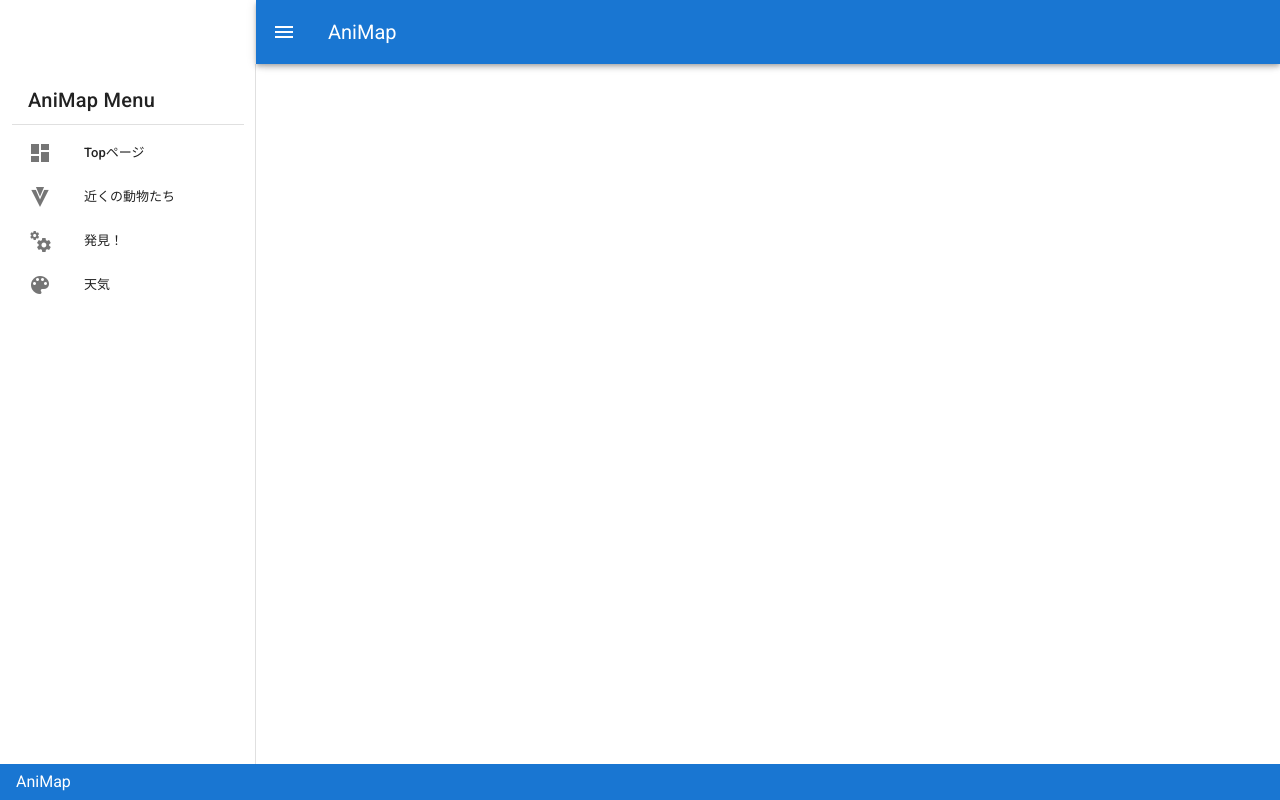
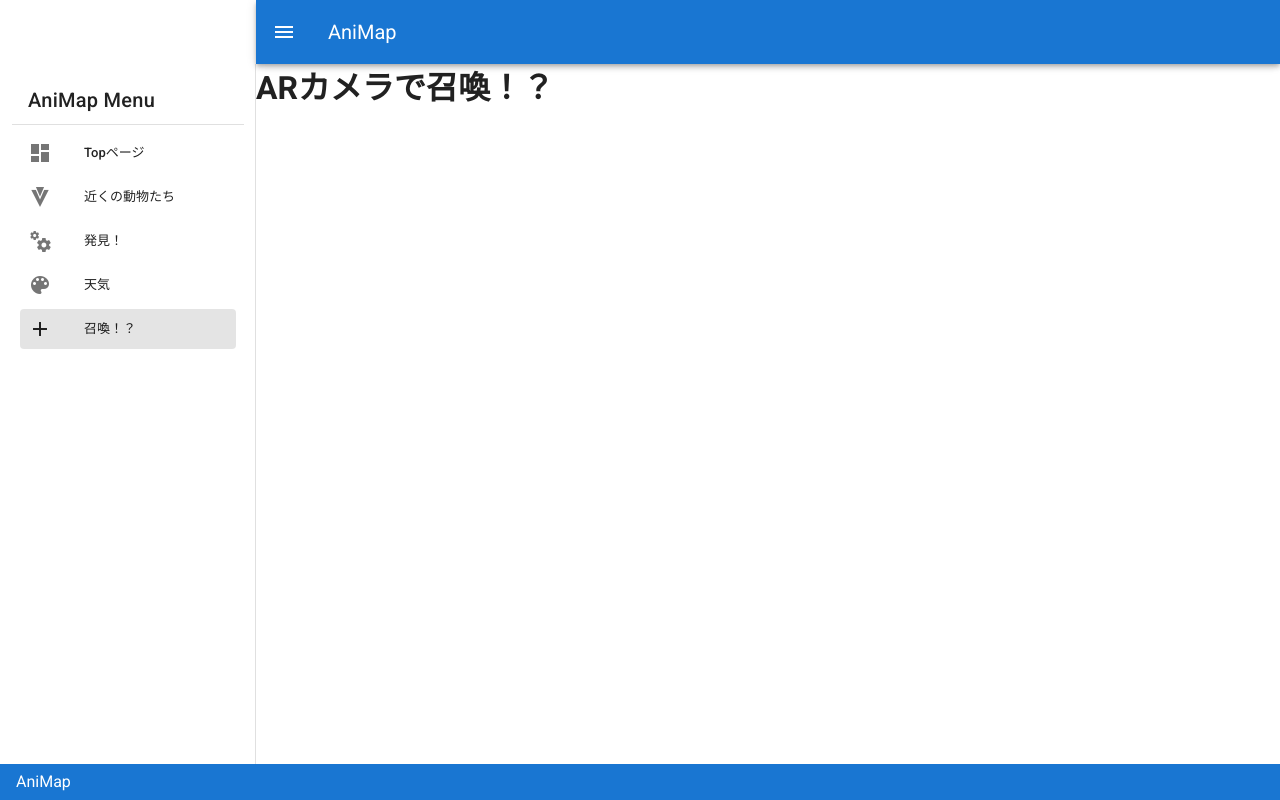
Before and after one commit to shuuuu10-01/AniMap-frontend, a Vue app: page /arcamera in a window 1280 px wide. Built offline with nearby package versions, Linux system fonts and the light colour scheme.

Commit message:
AR部分の作成

```diff
--- a/package.json
+++ b/package.json
@@ -8,6 +8,7 @@
     "lint": "vue-cli-service lint"
   },
   "dependencies": {
+    "@mdi/js": "^5.5.55",
     "core-js": "^3.6.5",
     "vue": "^2.6.11",
     "vue-router": "^3.2.0",
--- a/src/App.vue
+++ b/src/App.vue
@@ -1,5 +1,6 @@
 <template>
   <v-app>
+    <div id="Leftmenu">
       <v-navigation-drawer app v-model="drawer" clipped>
         <v-container>
           <v-list-item>
@@ -26,6 +27,7 @@
         <v-app-bar-nav-icon @click="drawer=!drawer"></v-app-bar-nav-icon>
         <v-toolbar-title>AniMap</v-toolbar-title>
       </v-app-bar>
+  </div>
     <v-main>
       <router-view />
     </v-main>
@@ -37,14 +39,15 @@
 
 <script>
 export default {
-  data(){
-    return{
+  data() {
+    return {
       drawer: null,
-      ani_lists:[
-        {name: 'Topページ',icon: 'mdi-view-dashboard',link: '/toppage'},
-        {name: '近くの動物たち',icon: 'mdi-vuetify',link: '/nearanimal'},
-        {name: '発見！',icon: 'mdi-cogs',link: '/find'},
-        {name: '天気',icon: 'mdi-palette',link: '/weather'},
+      ani_lists: [
+        { name: 'Topページ', icon: 'mdi-view-dashboard', link: '/toppage' },
+        { name: '近くの動物たち', icon: 'mdi-vuetify', link: '/nearanimal' },
+        { name: '発見！', icon: 'mdi-cogs', link: '/find' },
+        { name: '天気', icon: 'mdi-palette', link: '/weather' },
+        { name: '召喚！？', icon: 'mdi-plus', link: '/arcamera' }
       ]
     }
   }
--- a/src/router/index.js
+++ b/src/router/index.js
@@ -37,7 +37,12 @@ const routes = [
     path: '/weather',
     name: 'Weather',
     component: () => import('../views/Weather.vue')
-  }
+  },
+  {
+    path: '/arcamera',
+    name: 'ARCamera',
+    component: () => import('../views/ARCamera.vue')
+  },
 ]
 
 const router = new VueRouter({
--- /dev/null
+++ b/src/views/ARCamera.vue
@@ -0,0 +1,5 @@
+<template>
+  <div>
+    <h1>ARカメラで召喚！？</h1>
+  </div>
+</template>
```
Also changed, not shown: 1 other file (tests, documents, lock files or other folders). Lines whose indentation alone changed are shown as unchanged.
